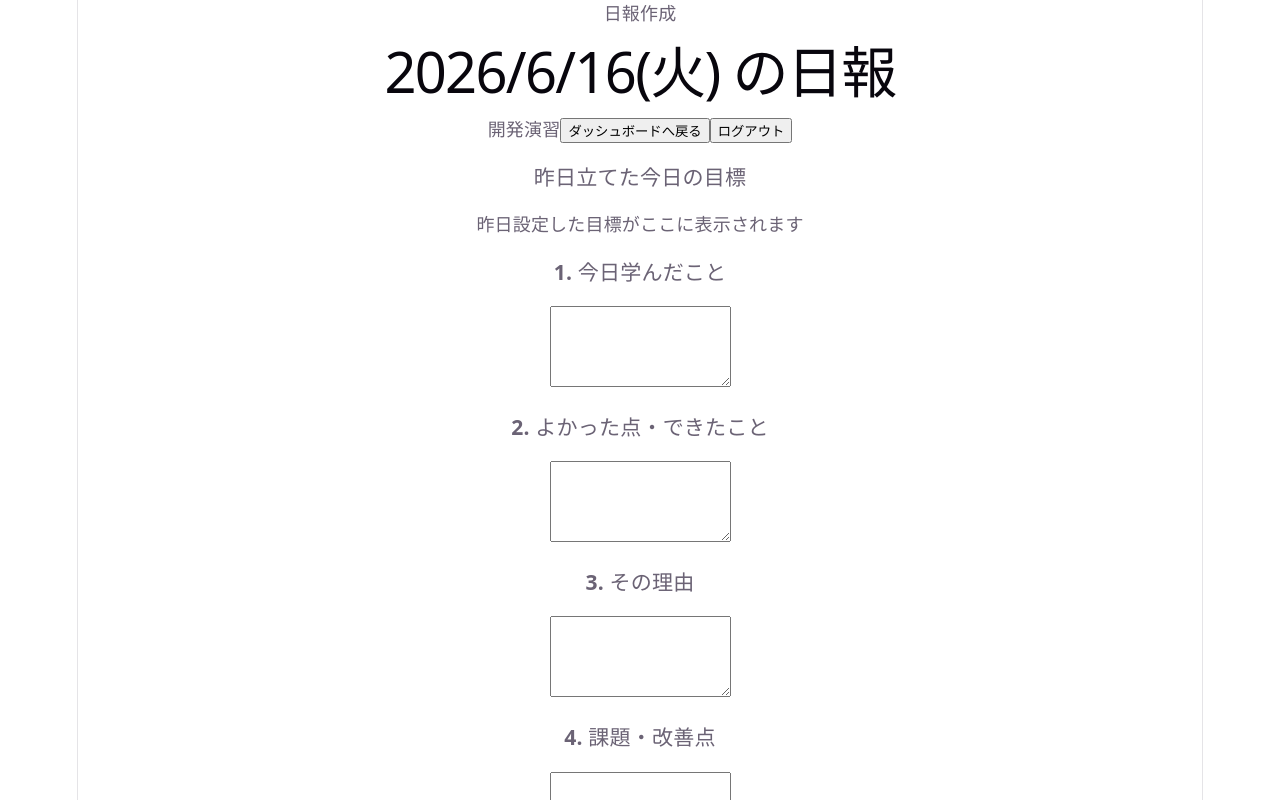
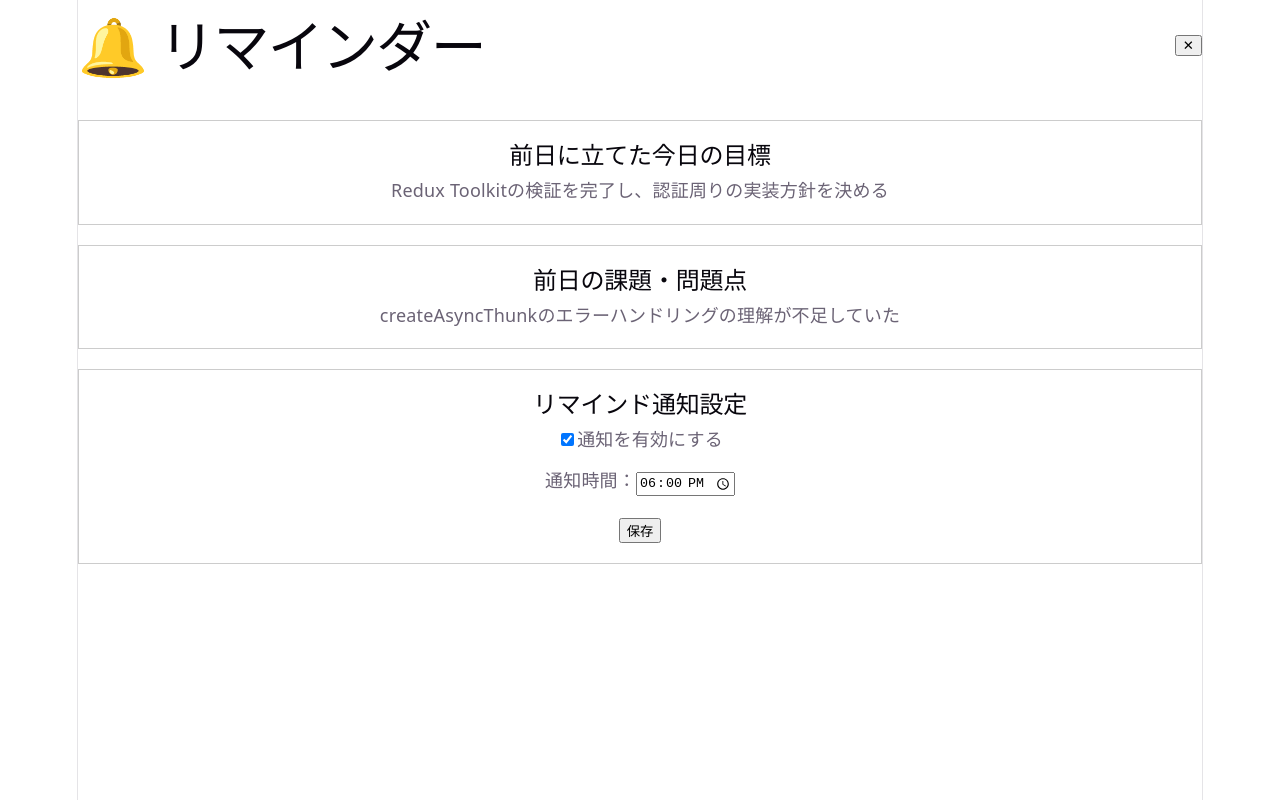
Before and after one commit to tokoMatsubara/Nippo_group7, a React app in the folder frontend/: page / in a window 1280 px wide. Shown: the top 800 px of the page. Built offline with nearby package versions, Linux system fonts and the light colour scheme; the HTML template or start-up script is replaced by a standard one.

Commit message:
Remind雛型作成完了by松原

```diff
--- a/frontend/src/App.jsx
+++ b/frontend/src/App.jsx
@@ -1,8 +1,18 @@
 import "./App.css";
+
 import CreateReport from "./pages/CreateReport";
+import Remind from "./pages/Remind";
 
 function App() {
-  return <CreateReport />;
+  return (
+    <>
+      {/* 日報作成画面 */}
+      {/* <CreateReport /> */}
+
+      {/* リマインダー画面 */}
+      <Remind />
+    </>
+  );
 }
 
 export default App;
--- a/frontend/src/pages/Remind.jsx
+++ b/frontend/src/pages/Remind.jsx
@@ -0,0 +1,137 @@
+// 松原作成
+import { useState } from "react";
+
+function Remind() {
+  // ==========================
+  // TODO:
+  // 後でAPIから取得する
+  // 前日の日報データ
+  // ==========================
+  const yesterdayGoal =
+    "Redux Toolkitの検証を完了し、認証周りの実装方針を決める";
+
+  const yesterdayIssue =
+    "createAsyncThunkのエラーハンドリングの理解が不足していた";
+
+  // ==========================
+  // TODO:
+  // DB保存値で初期化する
+  // ==========================
+  const [notificationEnabled, setNotificationEnabled] = useState(true);
+
+  const [alarmTime, setAlarmTime] = useState("18:00");
+
+  const handleSave = () => {
+    // ==========================
+    // TODO:
+    // APIへ通知設定を保存
+    // ==========================
+    console.log({
+      notificationEnabled,
+      alarmTime,
+    });
+
+    alert("保存しました");
+  };
+
+  const handleClose = () => {
+    // ==========================
+    // TODO:
+    // モーダルを閉じる処理
+    // または画面遷移
+    // ==========================
+    console.log("閉じる");
+  };
+
+  return (
+    <div>
+      {/* ヘッダー */}
+      <div
+        style={{
+          display: "flex",
+          justifyContent: "space-between",
+          alignItems: "center",
+          marginBottom: "30px",
+        }}
+      >
+        <h1>🔔 リマインダー</h1>
+
+        <button onClick={handleClose}>
+          ✕
+        </button>
+      </div>
+
+      {/* 今日の目標 */}
+      <div
+        style={{
+          border: "1px solid #ccc",
+          padding: "20px",
+          marginBottom: "20px",
+        }}
+      >
+        <h2>前日に立てた今日の目標</h2>
+
+        {/* TODO: API取得値を表示 */}
+        <p>{yesterdayGoal}</p>
+      </div>
+
+      {/* 課題・問題点 */}
+      <div
+        style={{
+          border: "1px solid #ccc",
+          padding: "20px",
+          marginBottom: "20px",
+        }}
+      >
+        <h2>前日の課題・問題点</h2>
+
+        {/* TODO: API取得値を表示 */}
+        <p>{yesterdayIssue}</p>
+      </div>
+
+      {/* 通知設定 */}
+      <div
+        style={{
+          border: "1px solid #ccc",
+          padding: "20px",
+        }}
+      >
+        <h2>リマインド通知設定</h2>
+
+        <div style={{ marginBottom: "15px" }}>
+          <label>
+            <input
+              type="checkbox"
+              checked={notificationEnabled}
+              onChange={() =>
+                setNotificationEnabled(
+                  !notificationEnabled
+                )
+              }
+            />
+            通知を有効にする
+          </label>
+        </div>
+
+        <div style={{ marginBottom: "20px" }}>
+          <label>
+            通知時間：
+            <input
+              type="time"
+              value={alarmTime}
+              onChange={(e) =>
+                setAlarmTime(e.target.value)
+              }
+            />
+          </label>
+        </div>
+
+        <button onClick={handleSave}>
+          保存
+        </button>
+      </div>
+    </div>
+  );
+}
+
+export default Remind;
```
